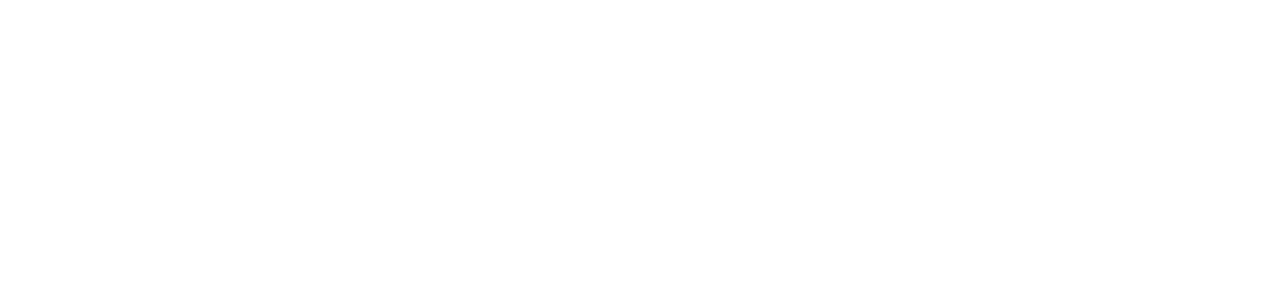
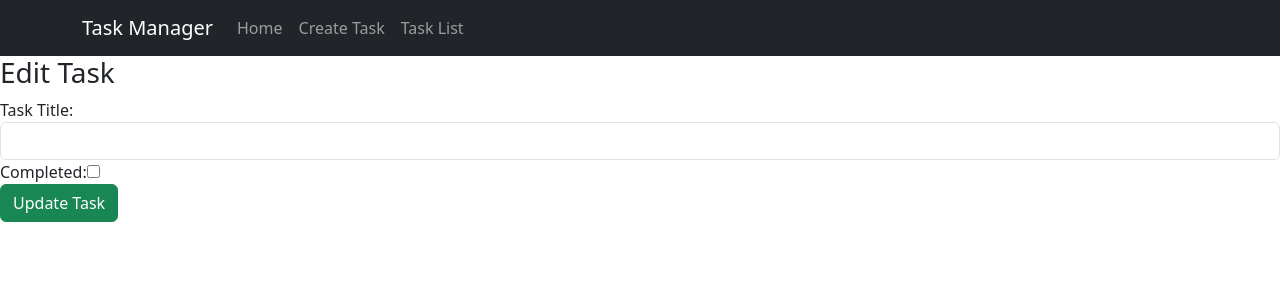
Before and after one commit to lcasburn18/Project2024, a React (Create React App) app in the folder taskmanager/: page /edit/1 in a window 1280 px wide. Before the commit this address had no page. Shown: the top 300 px of the page. Built offline with nearby package versions, Linux system fonts and the light colour scheme; no server answers.

Commit message:
Changed Logic of App

```diff
--- a/taskmanager/package.json
+++ b/taskmanager/package.json
@@ -7,7 +7,9 @@
     "@testing-library/react": "^13.4.0",
     "@testing-library/user-event": "^13.5.0",
     "axios": "^1.7.8",
+    "bootstrap": "^5.3.3",
     "react": "^18.3.1",
+    "react-bootstrap": "^2.10.6",
     "react-dom": "^18.3.1",
     "react-router-dom": "^7.0.1",
     "react-scripts": "5.0.1",
--- a/taskmanager/src/App.css
+++ b/taskmanager/src/App.css
@@ -1,38 +1,41 @@
-.App {
+/* Basic CSS for better visuals */
+body {
+  font-family: Arial, sans-serif;
+  margin: 20px;
+}
+
+h1, h2 {
   text-align: center;
 }
 
-.App-logo {
-  height: 40vmin;
-  pointer-events: none;
+form {
+  display: flex;
+  justify-content: center;
+  margin-bottom: 20px;
 }
 
-@media (prefers-reduced-motion: no-preference) {
-  .App-logo {
-    animation: App-logo-spin infinite 20s linear;
-  }
+form input {
+  margin-right: 10px;
+  padding: 5px;
 }
 
-.App-header {
-  background-color: #282c34;
-  min-height: 100vh;
-  display: flex;
-  flex-direction: column;
-  align-items: center;
-  justify-content: center;
-  font-size: calc(10px + 2vmin);
-  color: white;
+button {
+  margin-left: 10px;
+  padding: 5px 10px;
 }
 
-.App-link {
-  color: #61dafb;
+ul {
+  list-style-type: none;
+  padding: 0;
 }
 
-@keyframes App-logo-spin {
-  from {
-    transform: rotate(0deg);
-  }
-  to {
-    transform: rotate(360deg);
-  }
+li {
+  display: flex;
+  justify-content: space-between;
+  align-items: center;
+  margin-bottom: 10px;
 }
+
+li button {
+  margin-left: 5px;
+}
--- a/taskmanager/src/App.js
+++ b/taskmanager/src/App.js
@@ -1,18 +1,18 @@
-import './App.css';
-import React from "react";
-import { BrowserRouter as Router, Routes, Route } from "react-router-dom";
-import HomePage from "./pages/HomePage";
-import TaskPage from "./pages/TaskPage";
+import { BrowserRouter as Router, Route, Routes } from 'react-router-dom';
+import NavigationBar from './components/NavigationBar';
+import Read from './components/Read';
+import Create from './components/Create';
+import Edit from './components/Edit';
 
 function App() {
   return (
     <Router>
-      <div>
-        <Routes>
-          <Route path="/" element={<HomePage />} />
-          <Route path="/task/:id" element={<TaskPage />} />
-        </Routes>
-      </div>
+      <NavigationBar />
+      <Routes>
+        <Route path="/" element={<Read />} />
+        <Route path="/create" element={<Create />} />
+        <Route path="/edit/:id" element={<Edit />} />
+      </Routes>
     </Router>
   );
 }
--- /dev/null
+++ b/taskmanager/src/components/Create.js
@@ -0,0 +1,49 @@
+import { useState } from "react";
+import axios from "axios";
+
+const Create = () => {
+  const [title, setTitle] = useState('');
+  const [completed, setCompleted] = useState(false);
+
+  const handleSubmit = (e) => {
+    e.preventDefault();
+    const task = { title, completed };
+    console.log("New Task:", task);
+
+    axios.post('http://localhost:4000/api/tasks', task)
+      .then((res) => {
+        console.log("Task Created:", res.data);
+        setTitle(''); // Reset the input fields
+        setCompleted(false);
+      })
+      .catch((err) => console.error(err));
+  };
+
+  return (
+    <div>
+      <h3>Create New Task</h3>
+      <form onSubmit={handleSubmit}>
+        <div className="form-group">
+          <label>Task Title:</label>
+          <input
+            type="text"
+            className="form-control"
+            value={title}
+            onChange={(e) => setTitle(e.target.value)}
+          />
+        </div>
+        <div className="form-group">
+          <label>Completed:</label>
+          <input
+            type="checkbox"
+            checked={completed}
+            onChange={(e) => setCompleted(e.target.checked)}
+          />
+        </div>
+        <button type="submit" className="btn btn-primary">Add Task</button>
+      </form>
+    </div>
+  );
+};
+
+export default Create;
--- /dev/null
+++ b/taskmanager/src/components/Edit.js
@@ -0,0 +1,62 @@
+import { useState, useEffect } from "react";
+import { useParams, useNavigate } from "react-router-dom";
+import axios from "axios";
+
+const Edit = () => {
+  const { id } = useParams();
+  const navigate = useNavigate();
+  const [title, setTitle] = useState('');
+  const [completed, setCompleted] = useState(false);
+
+  useEffect(() => {
+    // Fetch the task data for the given ID
+    axios.get(`http://localhost:4000/api/task/${id}`)
+      .then((res) => {
+        console.log("Task Data:", res.data);
+        setTitle(res.data.title);
+        setCompleted(res.data.completed);
+      })
+      .catch((err) => console.error(err));
+  }, [id]);
+
+  const handleSubmit = (e) => {
+    e.preventDefault();
+    const updatedTask = { title, completed };
+    console.log("Updated Task:", updatedTask);
+
+    axios.put(`http://localhost:4000/api/task/${id}`, updatedTask)
+      .then((res) => {
+        console.log("Task Updated:", res.data);
+        navigate('/'); // Navigate back to the task list
+      })
+      .catch((err) => console.error(err));
+  };
+
+  return (
+    <div>
+      <h3>Edit Task</h3>
+      <form onSubmit={handleSubmit}>
+        <div className="form-group">
+          <label>Task Title:</label>
+          <input
+            type="text"
+            className="form-control"
+            value={title}
+            onChange={(e) => setTitle(e.target.value)}
+          />
+        </div>
+        <div className="form-group">
+          <label>Completed:</label>
+          <input
+            type="checkbox"
+            checked={completed}
+            onChange={(e) => setCompleted(e.target.checked)}
+          />
+        </div>
+        <button type="submit" className="btn btn-success">Update Task</button>
+      </form>
+    </div>
+  );
+};
+
+export default Edit;
--- /dev/null
+++ b/taskmanager/src/components/NavigationBar.js
@@ -0,0 +1,23 @@
+import Container from 'react-bootstrap/Container';
+import Nav from 'react-bootstrap/Nav';
+import Navbar from 'react-bootstrap/Navbar';
+
+const NavigationBar = () => {
+  return (
+    <Navbar bg="dark" variant="dark" expand="lg">
+      <Container>
+        <Navbar.Brand href="/">Task Manager</Navbar.Brand>
+        <Navbar.Toggle aria-controls="basic-navbar-nav" />
+        <Navbar.Collapse id="basic-navbar-nav">
+          <Nav className="me-auto">
+            <Nav.Link href="/">Home</Nav.Link>
+            <Nav.Link href="/create">Create Task</Nav.Link>
+            <Nav.Link href="/read">Task List</Nav.Link>
+          </Nav>
+        </Navbar.Collapse>
+      </Container>
+    </Navbar>
+  );
+};
+
+export default NavigationBar;
--- /dev/null
+++ b/taskmanager/src/components/Read.js
@@ -0,0 +1,26 @@
+import TaskList from './TaskList';
+import { useState, useEffect } from 'react';
+import axios from 'axios';
+
+const Read = () => {
+  const [tasks, setTasks] = useState([]);
+
+  const reloadTasks = () => {
+    axios.get('http://localhost:4000/api/tasks')
+      .then((res) => setTasks(res.data.tasks))
+      .catch((err) => console.error(err));
+  };
+
+  useEffect(() => {
+    reloadTasks();
+  }, []);
+
+  return (
+    <div>
+      <h2>Task List</h2>
+      <TaskList tasks={tasks} reloadTasks={reloadTasks} />
+    </div>
+  );
+};
+
+export default Read;
--- /dev/null
+++ b/taskmanager/src/components/TaskItem.js
@@ -0,0 +1,27 @@
+import axios from 'axios';
+import { Link } from 'react-router-dom';
+
+const TaskItem = ({ task, reloadTasks }) => {
+  const handleDelete = () => {
+    axios.delete(`http://localhost:4000/api/task/${task._id}`)
+      .then(() => reloadTasks())
+      .catch((err) => console.error(err));
+  };
+
+  const toggleCompletion = () => {
+    axios.put(`http://localhost:4000/api/task/${task._id}`, { ...task, completed: !task.completed })
+      .then(() => reloadTasks())
+      .catch((err) => console.error(err));
+  };
+
+  return (
+    <div>
+      <p>{task.title} - {task.completed ? 'Completed' : 'Pending'}</p>
+      <button onClick={toggleCompletion}>Toggle Complete</button>
+      <Link to={`/edit/${task._id}`}>Edit</Link>
+      <button onClick={handleDelete}>Delete</button>
+    </div>
+  );
+};
+
+export default TaskItem;
--- a/taskmanager/src/components/TaskList.js
+++ b/taskmanager/src/components/TaskList.js
@@ -1,62 +1,9 @@
-import React, { useEffect, useState } from "react";
-import axios from "../api/axios";
-import TaskForm from "./TaskForm";
+import TaskItem from './TaskItem';
 
-const TaskList = () => {
-  const [tasks, setTasks] = useState([]); // State to hold task list
-
-  // Fetch tasks on component mount
-  useEffect(() => {
-    axios
-      .get("/api/tasks")
-      .then((response) => setTasks(response.data))
-      .catch((error) => console.error("Error fetching tasks:", error));
-  }, []);
-
-  const handleTaskAdded = (newTask) => {
-    setTasks((prevTasks) => [...prevTasks, newTask]); // Append new task to state
-  };
-
-  const handleToggleComplete = async (taskId) => {
-    try {
-      const task = tasks.find((task) => task._id === taskId);
-      const updatedTask = await axios.put(`/api/tasks/${taskId}`, {
-        completed: !task.completed,
-      });
-      setTasks((prevTasks) =>
-        prevTasks.map((t) => (t._id === taskId ? updatedTask.data : t))
-      );
-    } catch (error) {
-      console.error("Error updating task:", error);
-    }
-  };
-
-  const handleDelete = async (taskId) => {
-    try {
-      await axios.delete(`/api/tasks/${taskId}`);
-      setTasks((prevTasks) => prevTasks.filter((task) => task._id !== taskId));
-    } catch (error) {
-      console.error("Error deleting task:", error);
-    }
-  };
-
-  return (
-    <div>
-      <h2>Task List</h2>
-      <TaskForm onTaskAdded={handleTaskAdded} />
-      <ul>
-        {tasks.map((task) => (
-          <li key={task._id}>
-            {task.title} - {task.completed ? "Completed" : "Pending"}
-            <button onClick={() => handleToggleComplete(task._id)}>
-              {task.completed ? "Mark as Pending" : "Mark as Completed"}
-            </button>
-            <button onClick={() => handleDelete(task._id)}>Delete</button>
-          </li>
-        ))}
-      </ul>
-    </div>
-  );
+const TaskList = ({ tasks, reloadTasks }) => {
+  return tasks.map(task => (
+    <TaskItem key={task._id} task={task} reloadTasks={reloadTasks} />
+  ));
 };
 
 export default TaskList;
--- a/taskmanager/src/index.js
+++ b/taskmanager/src/index.js
@@ -3,6 +3,7 @@
 import './styles/index.css';
 import App from './App';
 import reportWebVitals from './reportWebVitals';
+import 'bootstrap/dist/css/bootstrap.min.css';
 
 const root = ReactDOM.createRoot(document.getElementById('root'));
 root.render(
```
Also changed, not shown: 2 other files (tests, documents, lock files or other folders).
